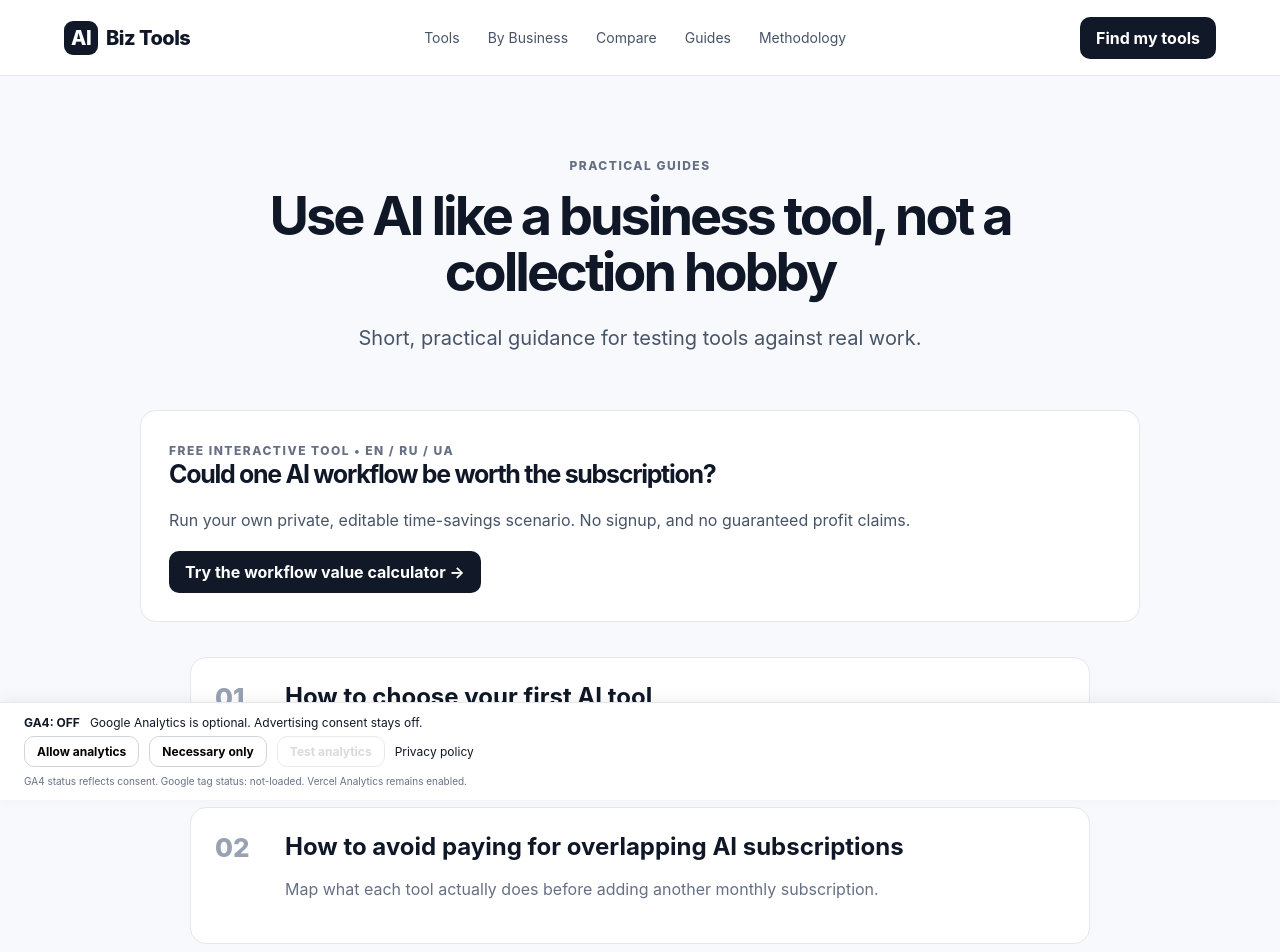
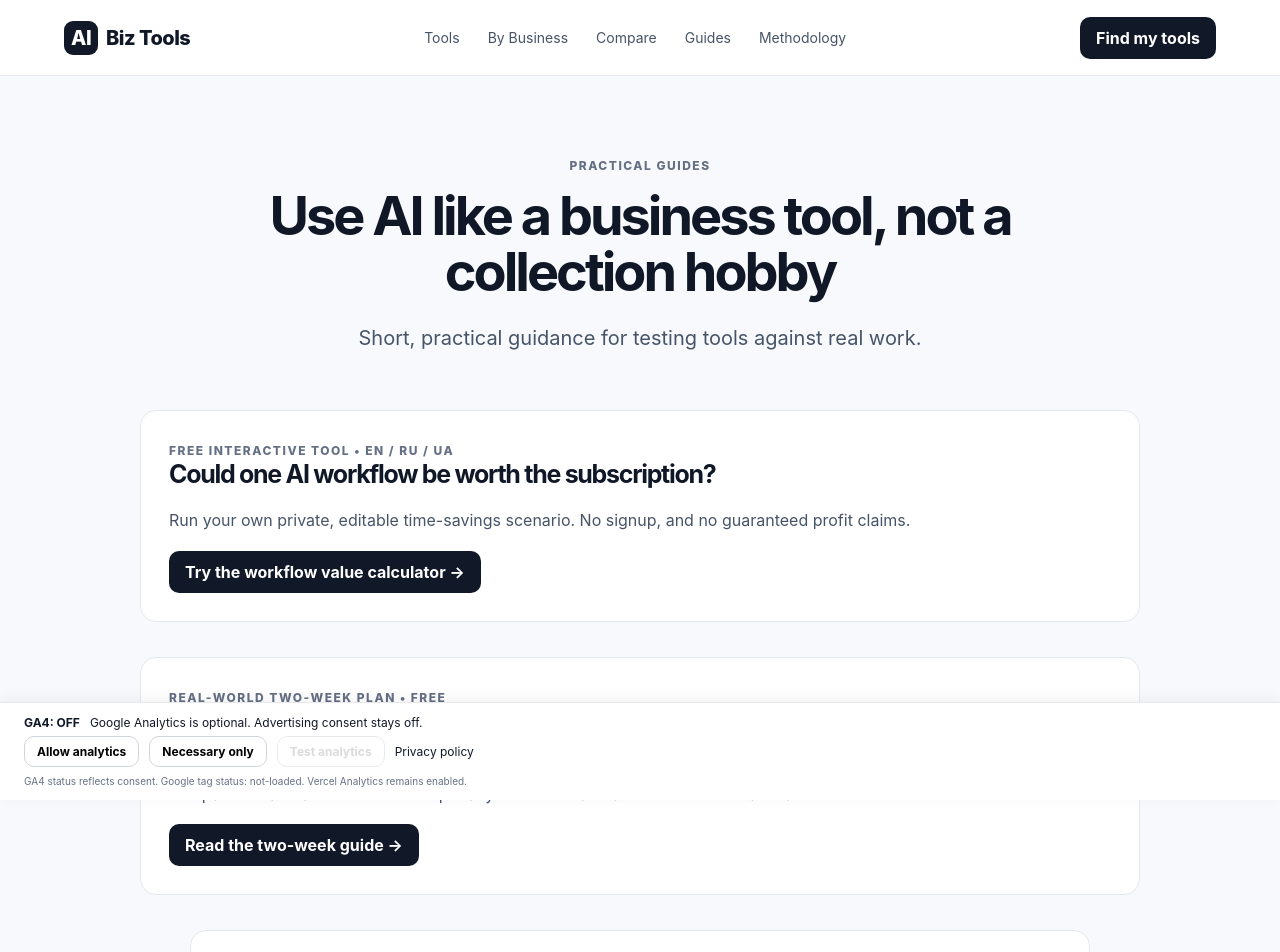
Before and after one commit to TsayAlex/ai-biz-tools, a Next.js app: page /guides in a window 1280 px wide. Shown: the top 952 px of the page. Built offline with nearby package versions, Linux system fonts and the light colour scheme; no server answers.

Commit message:
feat(seo): link practical customer guide and add shareable metadata

```diff
--- a/app/guides/page.js
+++ b/app/guides/page.js
@@ -26,6 +26,12 @@ export default function Guides() {
         <p>Run your own private, editable time-savings scenario. No signup, and no guaranteed profit claims.</p>
         <Link className="primary inline" href="/guides/ai-workflow-value-calculator">Try the workflow value calculator →</Link>
       </section>
+      <section className="content-card wide">
+        <span className="eyebrow">REAL-WORLD TWO-WEEK PLAN • FREE</span>
+        <h2>How to test AI for customer enquiries without risking trust</h2>
+        <p>A step-by-step experiment: measure a manual baseline, draft one safe template, have a person check each reply and compare the actual result. Includes privacy reminders and a link to our free calculator.</p>
+        <Link className="primary inline" href="/guides/automate-customer-enquiries-small-business">Read the two-week guide →</Link>
+      </section>
       <section className="guide-list">
         {guides.map(([t,d],i)=><article className="guide-card" key={t}><span>0{i+1}</span><div><h2>{t}</h2><p>{d}</p></div></article>)}
       </section>
```
